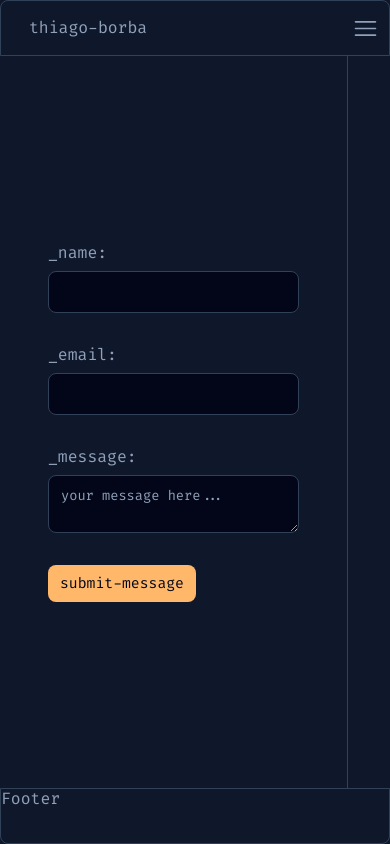
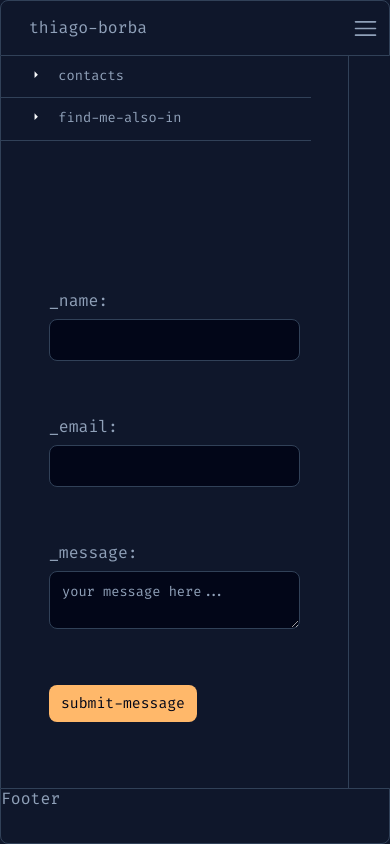
Before and after one commit to thiagoborba/portifolio-front, a Next.js app: page /contact-me in a window 390 px wide. Built offline with nearby package versions, Linux system fonts and the light colour scheme.

Commit message:
fix: ajusta responsividade do formulário de contato e corrige a estrutura do Sidebar, adiciona componente decorator

```diff
--- a/src/Components/Collapse/collapse.scss
+++ b/src/Components/Collapse/collapse.scss
@@ -41,4 +41,8 @@
   :hover {
     color: #f8fafc;
   }
+
+  @media (max-width: 890px) {
+    width: stretch;
+  }
 }
--- a/src/Components/Collapse/index.tsx
+++ b/src/Components/Collapse/index.tsx
@@ -6,12 +6,17 @@ import { RiArrowDownSFill, RiArrowRightSFill } from 'react-icons/ri';
 
 type CollapseProps = {
   title: string;
+  open: boolean;
 } & React.ComponentProps<'div'>;
 
 const fill = '#f8fafc';
 
-export const Collapse = ({ children, title }: CollapseProps) => {
-  const [open, setOpen] = useState(true);
+export const Collapse = ({
+  children,
+  title,
+  open: initialOpen,
+}: CollapseProps) => {
+  const [open, setOpen] = useState(initialOpen);
 
   function tooggleOpen() {
     setOpen(!open);
--- a/src/app/contact-me/components/Form/index.tsx
+++ b/src/app/contact-me/components/Form/index.tsx
@@ -1,9 +1,10 @@
 'use client';
 
-import React, { useState } from 'react';
+import { useState } from 'react';
 import { useForm } from 'react-hook-form';
 import { Input, Textarea, Button } from '@/Components';
 import { useFormContext } from '../../context/FormContext';
+import './styles.scss';
 
 export interface Inputs {
   name: string;
@@ -60,7 +61,7 @@ export const ContactForm = () => {
   }
 
   return (
-    <form onSubmit={handleSubmit(onSubmit)}>
+    <form className="form" onSubmit={handleSubmit(onSubmit)}>
       <Input
         {...register('name', {
           required: 'Name is required',
--- /dev/null
+++ b/src/app/contact-me/components/Form/styles.scss
@@ -0,0 +1,11 @@
+.form {
+  display: flex;
+  flex-direction: column;
+  gap: 1.5rem;
+  overflow: hidden;
+  max-height: 700px;
+
+  button {
+    align-self: flex-start;
+  }
+}
--- a/src/app/contact-me/components/Sidebar/index.tsx
+++ b/src/app/contact-me/components/Sidebar/index.tsx
@@ -13,7 +13,7 @@ type contacts = {
   contacts: contact[];
 };
 
-const data: contacts[] = [
+export const contactData: contacts[] = [
   {
     label: 'contacts',
     contacts: [
@@ -51,12 +51,12 @@ const data: contacts[] = [
   },
 ];
 
-export default function SidebarContact() {
+export function SideBarContent({ open }: { open?: boolean }) {
   return (
-    <Sidebar>
-      {data.map(({ label, contacts }) => {
+    <>
+      {contactData.map(({ label, contacts }) => {
         return (
-          <Collapse key={label} title={label}>
+          <Collapse open={!!open} key={label} title={label}>
             <ul className="ul-sidebar">
               {contacts.map(({ value, href, type }) => (
                 <SidebarItem
@@ -70,6 +70,14 @@ export default function SidebarContact() {
           </Collapse>
         );
       })}
+    </>
+  );
+}
+
+export default function SidebarContact() {
+  return (
+    <Sidebar>
+      <SideBarContent />
     </Sidebar>
   );
 }
--- a/src/app/contact-me/contact.scss
+++ b/src/app/contact-me/contact.scss
@@ -1,4 +1,30 @@
 @use '../../styles/variables';
+
+.contact-container {
+  width: 100%;
+
+  @media (max-width: 890px) {
+    overflow: scroll;
+  }
+
+  .decorator-contact {
+    width: stretch;
+    min-height: 42.33px;
+    border-right: 1px solid variables.$lines !important;
+    border-bottom: 1px solid variables.$lines;
+
+    .decorator-content {
+      @media (min-width: 890px) {
+        display: none;
+      }
+    }
+
+    @media (max-width: 890px) {
+      border-left: 1px solid variables.$lines !important;
+      border: none;
+    }
+  }
+}
 
 .h-stack {
   display: flex;
@@ -17,6 +43,9 @@
 .contact {
   display: flex;
   width: 100%;
+  justify-content: center;
+  height: 100%;
+
   code {
     white-space: pre-wrap;
   }
@@ -28,6 +57,7 @@
     flex-direction: column;
     justify-content: center;
     align-items: center;
+    height: stretch;
 
     form {
       width: 70%;
@@ -41,15 +71,13 @@
 
   @media (max-width: 1239px) {
     flex-direction: column;
-    overflow: scroll;
 
     display: flex;
-    justify-content: center;
-    align-items: center;
 
     border-right: 1px solid variables.$lines !important;
 
     .esq {
+      height: stretch;
       border-bottom: none !important;
       border-right: none !important;
     }
@@ -57,6 +85,10 @@
     .dir {
       display: none;
     }
+  }
+
+  @media (max-width: 890px) {
+    border-left: 1px solid variables.$lines !important;
   }
 
   @media (max-width: 500px) {
--- a/src/app/contact-me/page.tsx
+++ b/src/app/contact-me/page.tsx
@@ -2,17 +2,25 @@
 
 import Highlighter from './components/Highlight';
 import ContactForm from './components/Form';
+import { SideBarContent } from './components/Sidebar';
 import { FormProvider } from './context/FormContext';
 
 export default function Contact() {
   return (
     <FormProvider>
-      <div className="contact">
-        <div className="esq">
-          <ContactForm />
+      <div className="contact-container">
+        <div className="decorator-contact">
+          <div className="decorator-content">
+            <SideBarContent open={false} />
+          </div>
         </div>
-        <div className="dir">
-          <Highlighter />
+        <div className="contact">
+          <div className="esq">
+            <ContactForm />
+          </div>
+          <div className="dir">
+            <Highlighter />
+          </div>
         </div>
       </div>
     </FormProvider>
```
